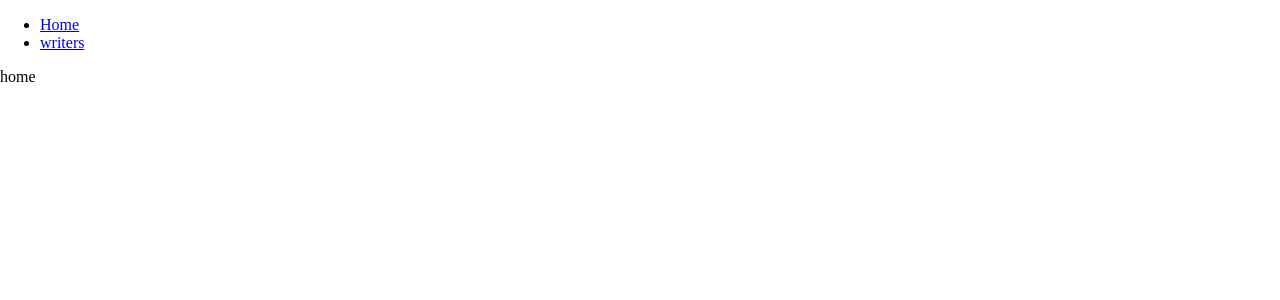
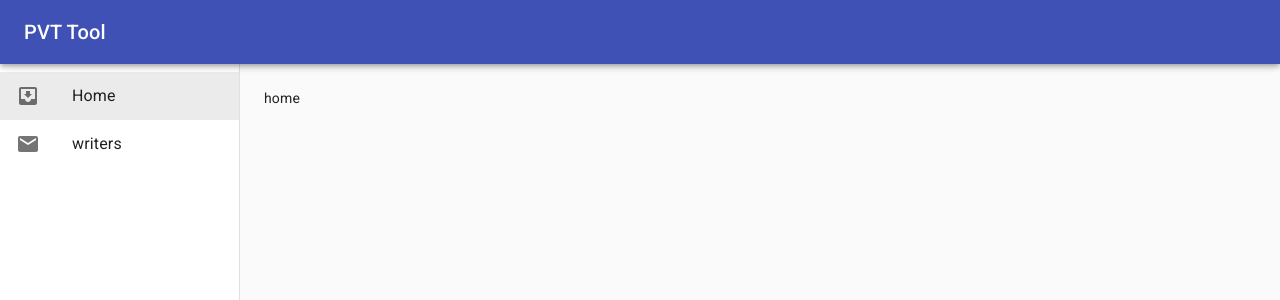
Before and after one commit to shas38/material-ui-client, a React (Create React App) app: page / in a window 1280 px wide. Shown: the top 300 px of the page. Built offline with nearby package versions, Linux system fonts and the light colour scheme.

Commit message:
Routes working

```diff
--- a/src/App.tsx
+++ b/src/App.tsx
@@ -1,9 +1,9 @@
-import React, {useState, useEffect, useReducer} from 'react';
-import {BrowserRouter, Link, Route} from 'react-router-dom';
+import React from 'react';
+import {BrowserRouter, Route, Switch} from 'react-router-dom';
 import './App.css';
 import Home from './pages/Home'
 import Writers from './pages/Writers'
-
+import TopNavigation from "./navigation/TopNavigation"
 
 function App() {
 
@@ -12,28 +12,24 @@ function App() {
 
   return (
 
-
-    <div>
-      {/* <TopNavigation/> */}
       <BrowserRouter>
-        <ul>
-          <li>
-            <Link to="/">Home</Link>
-          </li>
-          <li>
-            <Link to="/writers">writers</Link>
-          </li>
-        </ul>
-
-        <Route exact path="/"
+        <TopNavigation>
+          <Switch>
+            <Route
+              exact
+              path="/"
               component={Home}
             />
             <Route
               path="/writers"
               component={Writers}
             />
+            <Route
+              render={()=> <h1>Not Found</h1>}
+            />
+          </Switch>
+        </TopNavigation>
       </BrowserRouter>
-    </div>
   );
 }
 
--- a/src/navigation/TopNavigation.tsx
+++ b/src/navigation/TopNavigation.tsx
@@ -1,8 +1,6 @@
-import React from 'react';
-import PropTypes from 'prop-types';
+import React, {Fragment} from 'react';
 import AppBar from '@material-ui/core/AppBar';
 import CssBaseline from '@material-ui/core/CssBaseline';
-import Divider from '@material-ui/core/Divider';
 import Drawer from '@material-ui/core/Drawer';
 import Hidden from '@material-ui/core/Hidden';
 import IconButton from '@material-ui/core/IconButton';
@@ -16,6 +14,7 @@ import MenuIcon from '@material-ui/icons/Menu';
 import Toolbar from '@material-ui/core/Toolbar';
 import Typography from '@material-ui/core/Typography';
 import { makeStyles, useTheme, Theme, createStyles } from '@material-ui/core/styles';
+import { Link, withRouter} from 'react-router-dom';
 
 const drawerWidth = 240;
 
@@ -31,10 +30,7 @@ const useStyles = makeStyles((theme: Theme) =>
       },
     },
     appBar: {
-      marginLeft: drawerWidth,
-      [theme.breakpoints.up('sm')]: {
-        width: `calc(100% - ${drawerWidth}px)`,
-      },
+      zIndex: theme.zIndex.drawer + 1,
     },
     menuButton: {
       marginRight: theme.spacing(2),
@@ -55,29 +51,39 @@ const useStyles = makeStyles((theme: Theme) =>
 
 
 
-export default function ResponsiveDrawer(props: any) {
+export default withRouter(ResponsiveDrawer)
+
+
+function ResponsiveDrawer(props: any) {
 //   const { container } = props;
   const classes = useStyles();
   const theme = useTheme();
   const [mobileOpen, setMobileOpen] = React.useState(false);
+
+
+  const { location } = props;
 
   function handleDrawerToggle() {
     setMobileOpen(!mobileOpen);
   }
 
   const drawer = (
-    <div>
-      <div className={classes.toolbar} />
-      <List>
-        {['Tab 1', 'Tab 2', 'Tab 3'].map((text, index) => (
-          <ListItem button key={text}>
-            <ListItemIcon>{index % 2 === 0 ? <InboxIcon /> : <MailIcon />}</ListItemIcon>
-            <ListItemText primary={text} />
-          </ListItem>
-        ))}
-      </List>
 
-    </div>
+      <Fragment>
+        <Hidden smDown>
+          <div className={classes.toolbar} />
+        </Hidden>
+
+        <List>
+          {[{text: 'Home', to: '/', icon: <InboxIcon />}, {text: 'writers', to: '/writers', icon: <MailIcon />}].map((item, index) => (
+            <ListItem component={Link} to={item.to} button key={item.text} selected={location.pathname === item.to}>
+              <ListItemIcon>{item.icon}</ListItemIcon>
+              <ListItemText>{item.text}</ListItemText>
+            </ListItem>
+          ))}
+        </List>
+      </Fragment>
+
   );
 
   return (
@@ -132,8 +138,7 @@ export default function ResponsiveDrawer(props: any) {
       </nav>
       <main className={classes.content}>
         <div className={classes.toolbar} />
-        <Typography paragraph>
-        </Typography>
+        {props.children}
       </main>
     </div>
   );
--- a/src/pages/Home.tsx
+++ b/src/pages/Home.tsx
@@ -1,5 +1,4 @@
-import React, {useState, useEffect, useReducer} from 'react';
-import {BrowserRouter, Link, Route} from 'react-router-dom';
+import React from 'react';
 
 
 export default () => {
--- a/src/pages/Writers.tsx
+++ b/src/pages/Writers.tsx
@@ -1,5 +1,4 @@
-import React, {useState, useEffect, useReducer} from 'react';
-import {BrowserRouter, Link, Route} from 'react-router-dom';
+import React, {useEffect, useReducer} from 'react';
 
 type IappState = {
   writers?: Array<object>,
```
Also changed, not shown: note.txt (added), package.json (line endings or trailing spaces), 1 other file (tests, documents, lock files or other folders). Lines whose indentation alone changed are shown as unchanged.
